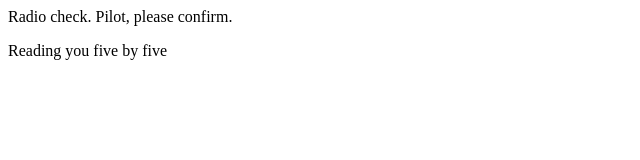
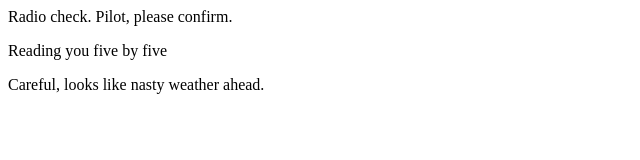
Before and after one commit to varbogas/communication-log-10-13, a plain HTML site: page index.html in a window 1280 px wide. Shown: the whole page, without its empty margins (0-640 px from the left). Drawn offline with Linux system fonts and the light colour scheme.

Commit message:
Added third line to log

```diff
--- a/index.html
+++ b/index.html
@@ -2,5 +2,6 @@
 <body>
    <p>Radio check. Pilot, please confirm.</p>
    <p>Reading you five by five</p>
+   <p>Careful, looks like nasty weather ahead.</p>
 </body>
 </html>
```
